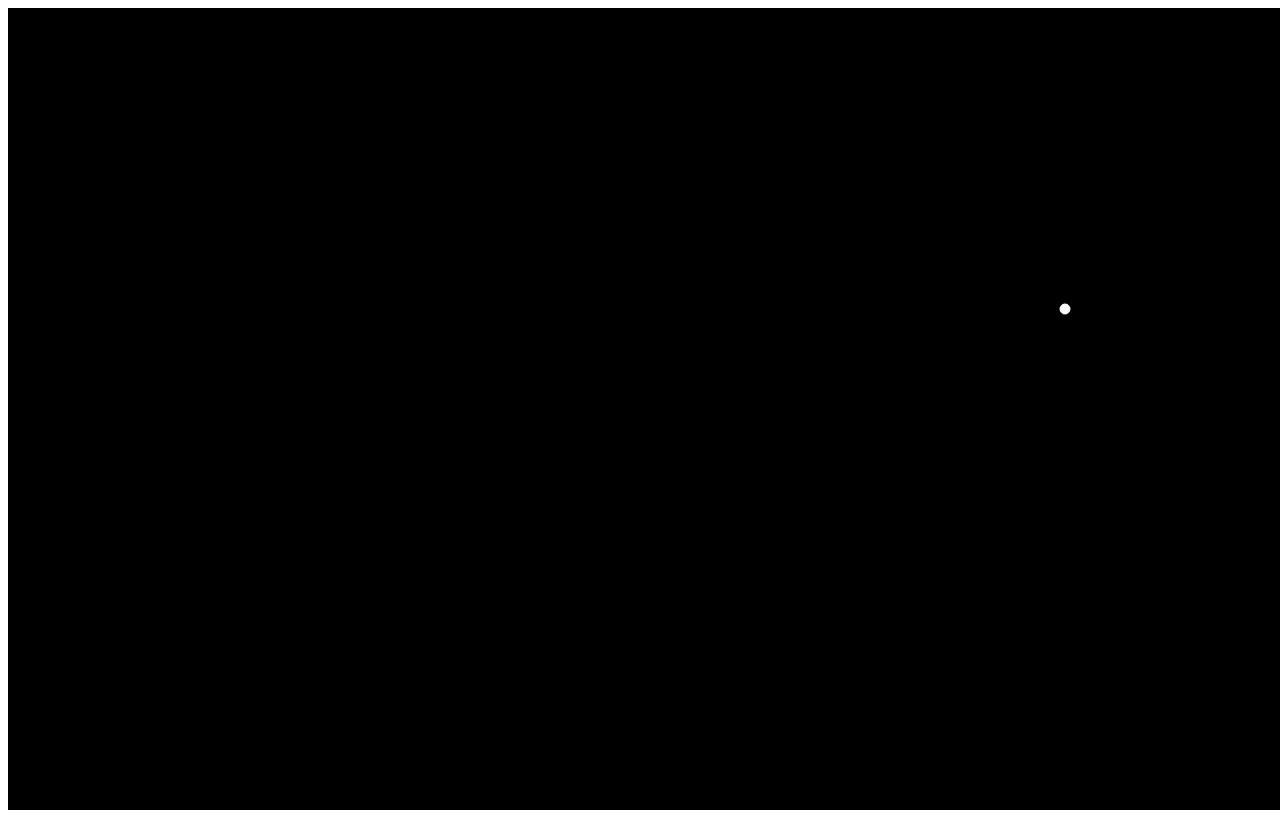
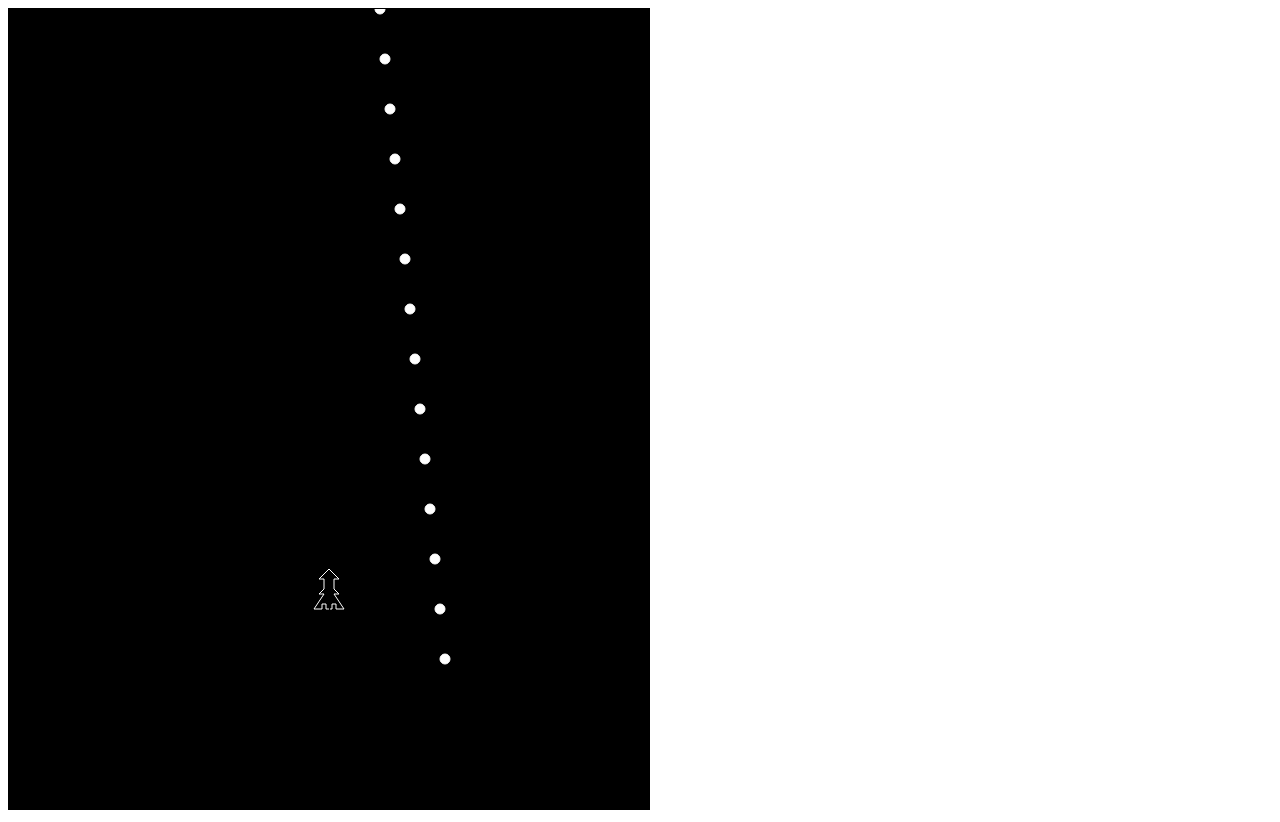
Before and after one commit to NeryCaballero/js-game-jam-team-2, a plain HTML site: page index.html in a window 1280 px wide. Drawn offline with Linux system fonts and the light colour scheme.

Commit message:
fixing the movement of steroid

```diff
--- a/canvas.js
+++ b/canvas.js
@@ -1,11 +1,11 @@
 // setting the canvas
 
-let canvas = document.querySelector('canvas');
+// let canvas = document.querySelector('canvas');
 
-canvas.width = window.innerWidth;
-canvas.height = window.innerHeight;
+// canvas.width = window.innerWidth;
+// canvas.height = window.innerHeight;
 
-let c = canvas.getContext('2d');
+// let c = canvas.getContext('2d');
 
 // design of the asteroid
 
@@ -22,8 +22,8 @@ let x = 6;                                                                //set
 let dx = 5;
 let radius = 5;
 
-function animate() {
-    requestAnimationFrame(animate);
+function move() {
+
     c.clearRect(0, 0, innerWidth, innerHeight);
 
     c.beginPath();                                                          //circle
@@ -38,10 +38,10 @@ function animate() {
     }
 
     x += dx;                                                                //set velocity
-
+    requestAnimationFrame(move);
 }
 
-animate();
+move();
 
 // for (let i = 0; i < 10; i++) {
 // 	let star = {};
--- a/index.html
+++ b/index.html
@@ -13,6 +13,6 @@
 </head>
 <body>
   <canvas id="myCanvas"></canvas>
-  <script src="canvas.js"></script>
+  <script src="spaceRace.js"></script>
 </body>
 </html>
--- a/spaceRace.js
+++ b/spaceRace.js
@@ -4,15 +4,68 @@ canvas.height = innerHeight;                        //set the height to the heig
 canvas.width = innerWidth / nbPlayers;              //set the width of the width divided by the number of players, and with 20 px to have a space between them
 
 let c = canvas.getContext("2d");                    // context will be needed to create canvas object
-let x = innerWidth/4;                           // X-coordinate of the ship
-let y = innerHeight - 200;                      // Y-coordinate ofthe ship
+let x = innerWidth/4;                               // X-coordinate of the ship
+let y = innerHeight - 200;                          // Y-coordinate ofthe ship
 let upPressed = false;
 let downPressed = false;
 
+// //create asteroid
 
-function animate(){                                //function that repeat itself infinitely so everything have to be in it
+// c.beginPath();
+// c.arc (6, 300, 5, 0, Math.PI * 2, false);
+// c.strokeStyle = 'white';
+// c.stroke();
+// c.fillStyle = "#FFFFFF";
+// c.fill();
 
-    c.clearRect(0,0,innerWidth,innerHeight);            //this clears a given section of the canvas, in this case from topleft (0,0) to bottomright(innerWidth,innerHeight)
+// //movement of asteroid
+
+let s = 6;                                                                //set x so the position can be changed
+let ds = 5;
+// let s;
+// let ds;
+let radius = 5;
+// let array_horiz_pos=[];
+// for (let j=0;j<innerHeight-100;j+=50){
+
+// }
+
+// let array = [[1,5],[248,-5], [25,5]];                                        // [s, ds]
+
+
+function animate(){                                                             //function that repeat itself infinitely so everything have to be in it
+    // //asteroid
+    c.clearRect(0, 0, innerWidth, innerHeight);                                 // Clear func()
+    // //loop to create multiple asteroids
+    let i = 0;
+    for (let p=0; p<innerHeight-100; p+=50){                                    // func() creates asteroids in new vertical position(p)
+        // s=array[i][0];
+        // ds=array[i][1];                                                      // ds = speed
+        if (s > innerWidth / nbPlayers || s < 0) {                              // changes the horizontal position of the drawing
+            ds = -ds;                                                           // intercalates the direction. positive=right negative=left
+        }
+        s += ds;                                                                // horizontal position + or - speed > creates the illusion of movement :D
+        // array[i][0]=s;
+        // array[i][1]=ds;
+        c.beginPath();                                                          // Drawing creates asteroid
+        c.arc(s, p, radius, 0, Math.PI * 2, false);                             // s = horizontal p = vertical
+        c.strokeStyle = 'white';                                                //
+        c.fillStyle = "#FFFFFF";                                                //
+        c.fill();
+        c.stroke();
+        i++;                                                                    // increment i by 1 (i is the variable that stores the horizontal position of every asteroid)
+    }
+    // //bounce
+
+    // if (s > innerWidth / nbPlayers || s < 0) {
+    //     ds = -ds;
+    // }
+
+    // s += ds;
+
+    // //draw ship
+
+    // c.clearRect(0,0,innerWidth,innerHeight);            //this clears a given section of the canvas, in this case from topleft (0,0) to bottomright(innerWidth,innerHeight)
     c.beginPath();                                      // path begins ant the bottom center point and to the left.
     c.moveTo(x,y);                                      // heigth of the ship is 40px, width is 30px.
     c.lineTo(x-3, y);
@@ -51,8 +104,9 @@ function animate(){                                //function that repeat itself
 
     console.log(y)
 
-    requestAnimationFrame(animate);                 // call the the function inwich it is
-}
+    requestAnimationFrame(animate);
+}                                                          //set velocity
+
 
 document.addEventListener("keyup", ()=>{
     if (event.keyCode==38){
@@ -78,4 +132,6 @@ document.addEventListener("keydown", ()=>{
     // });
 
 
- animate();                                          // first call to initiate the infinity loop
+ animate();
+
+ // first call to initiate the infinity loop
```
